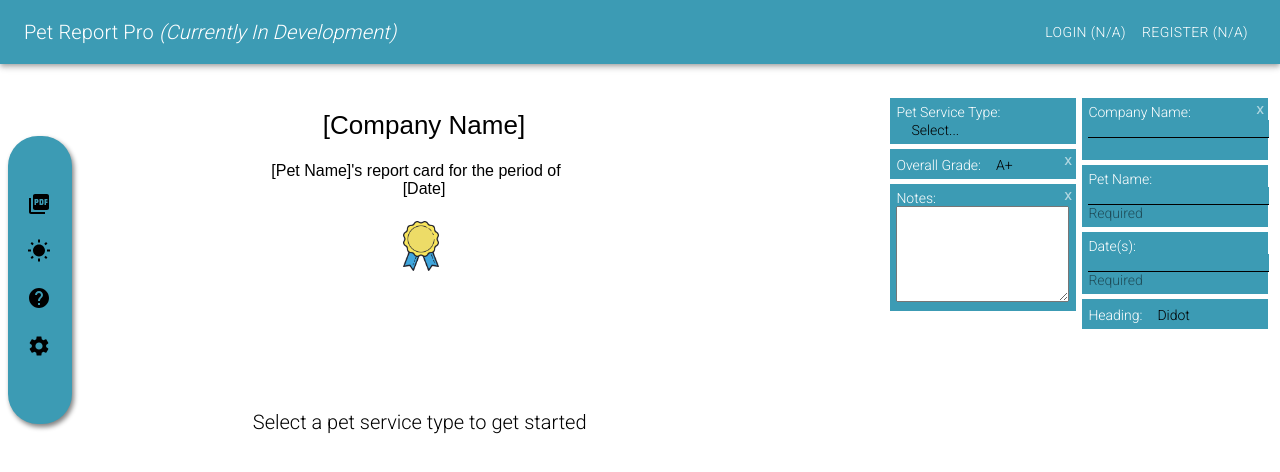
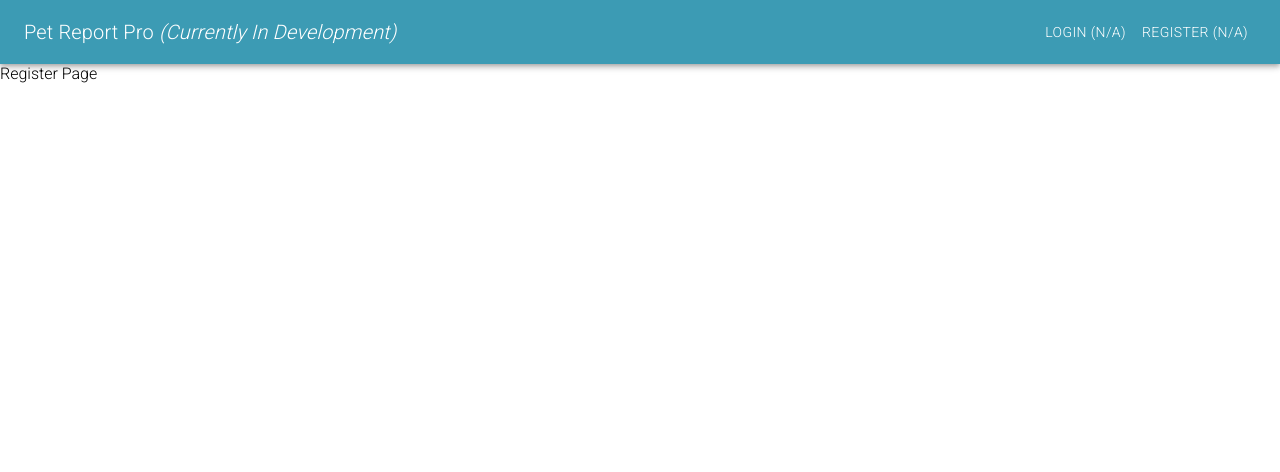
Before and after one commit to Matt2844/pet-report-app, a React (Create React App) app in the folder pet-report/: page /register in a window 1280 px wide. Shown: the top 472 px of the page. Built offline with nearby package versions, Linux system fonts and the light colour scheme; a web font is replaced by a local one.

Commit message:
setup react router and login register routes

```diff
--- a/pet-report/package.json
+++ b/pet-report/package.json
@@ -12,6 +12,7 @@
     "jspdf": "^2.2.0",
     "react": "^17.0.1",
     "react-dom": "^17.0.1",
+    "react-route": "^1.0.3",
     "react-router": "^5.2.0",
     "react-router-dom": "^5.2.0",
     "react-scripts": "4.0.1",
--- a/pet-report/src/App.css
+++ b/pet-report/src/App.css
@@ -141,6 +141,11 @@
 
 /* BUTTONS AND FORMS */
 
+a {
+  text-decoration: none;
+  color: white;
+}
+
 .menu-right button {
   all: unset;
   color: white;
--- a/pet-report/src/App.js
+++ b/pet-report/src/App.js
@@ -1,9 +1,11 @@
 import React from "react";
 import './App.css'
 import './index.css'
-
+import { Route, Switch, Redirect } from 'react-router-dom'
 import NavAppBar from './components/NavAppBar'
 import DashBoard from './components/DashBoard'
+import Login from './components/Login'
+import Register from './components/Register'
 
 
 
@@ -12,7 +14,11 @@ export default function App () {
   return (
     <div clasName="App-main">
       <NavAppBar />
-      <DashBoard />
+      <>
+        <Route exact path='/dashboard' component={DashBoard} />
+        <Route exact path='/login' component={Login} />
+        <Route exact path='/register' component={Register} />
+      </>
     </div>
 
   )
--- /dev/null
+++ b/pet-report/src/components/Login.js
@@ -0,0 +1,11 @@
+import React from 'react'
+
+
+export default function Login () {
+
+  return (
+    <div>
+      Login page
+    </div>
+  )
+}
--- a/pet-report/src/components/NavAppBar.js
+++ b/pet-report/src/components/NavAppBar.js
@@ -33,8 +33,8 @@ export default function NavAppBar () {
           <Typography variant="h6" className={classes.title}>
             Pet Report Pro <em>(Currently In Development)</em>
           </Typography>
-          <Button color="inherit">Login (N/A)</Button>
-          <Button color="inherit">Register (N/A)</Button>
+          <a href={'/login'}><Button color="inherit">Login (N/A)</Button></a>
+          <a href={'/register'}><Button color="inherit">Register (N/A)</Button></a>
         </Toolbar>
       </AppBar>
     </div>
--- /dev/null
+++ b/pet-report/src/components/Register.js
@@ -0,0 +1,10 @@
+import React from 'react'
+
+export default function Register () {
+
+  return (
+    <div>
+      Register Page
+    </div>
+  )
+}
--- a/pet-report/src/index.js
+++ b/pet-report/src/index.js
@@ -3,11 +3,12 @@ import ReactDOM from 'react-dom';
 import './index.css';
 import App from './App';
 import reportWebVitals from './reportWebVitals';
+import { BrowserRouter } from 'react-router-dom'
 
 ReactDOM.render(
-  <React.StrictMode>
+  <BrowserRouter>
     <App />
-  </React.StrictMode>,
+  </BrowserRouter>,
   document.getElementById('root')
 );
 
```
Also changed, not shown: 2 other files (tests, documents, lock files or other folders).
